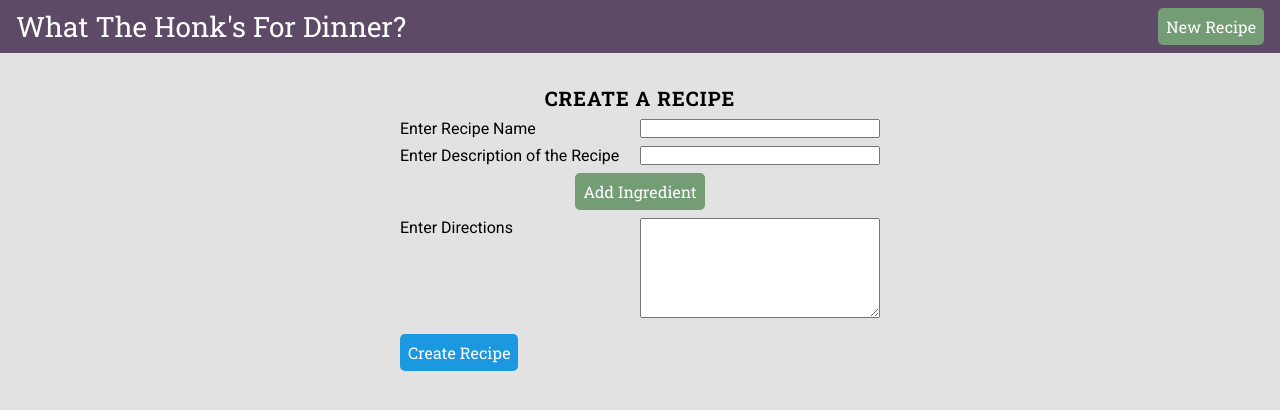
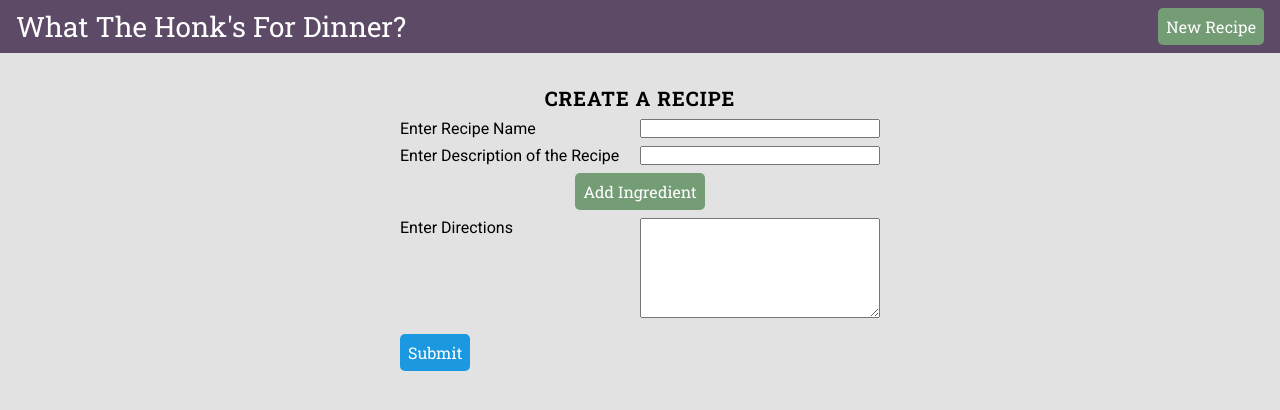
Before and after one commit to eblohm/recipe-finder, a React (Create React App) app: page /recipes/new in a window 1280 px wide. Shown: the top 410 px of the page. Built offline with nearby package versions, Linux system fonts and the light colour scheme.

Commit message:
styling tweaks

```diff
--- a/src/components/recipes/RecipeForm.js
+++ b/src/components/recipes/RecipeForm.js
@@ -142,7 +142,7 @@ class RecipeForm extends Component {
           label="Enter Directions"
         />
         <button className="recipe-form--submit recipe--button__submit">
-          Create Recipe
+          Submit
         </button>
       </form>
     );
--- a/src/scss/components/_button.scss
+++ b/src/scss/components/_button.scss
@@ -1,6 +1,7 @@
 %buttondefaults {
   border: 0;
   border-radius: 5px;
+  cursor: pointer;
   display: inline-block;
   font-family: $default-heading-font;
   padding: 0.5rem;
--- a/src/scss/components/_form.scss
+++ b/src/scss/components/_form.scss
@@ -76,10 +76,4 @@
       text-align: center;
     }
   }
-
-  &--directions {
-    &__content {
-      white-space: pre;
-    }
-  }
 }
--- a/src/scss/components/_recipe.scss
+++ b/src/scss/components/_recipe.scss
@@ -1,6 +1,12 @@
 .recipe {
   &--actions {
     margin-top: 1rem;
+  }
+
+  &--directions {
+    &__content {
+      white-space: pre;
+    }
   }
 
   &--directions,
--- a/src/scss/components/_search.scss
+++ b/src/scss/components/_search.scss
@@ -32,6 +32,7 @@
       background-color: $color-green;
       border: 0;
       color: $color-white;
+      cursor: pointer;
       padding: .5rem;
     }
   }
```
